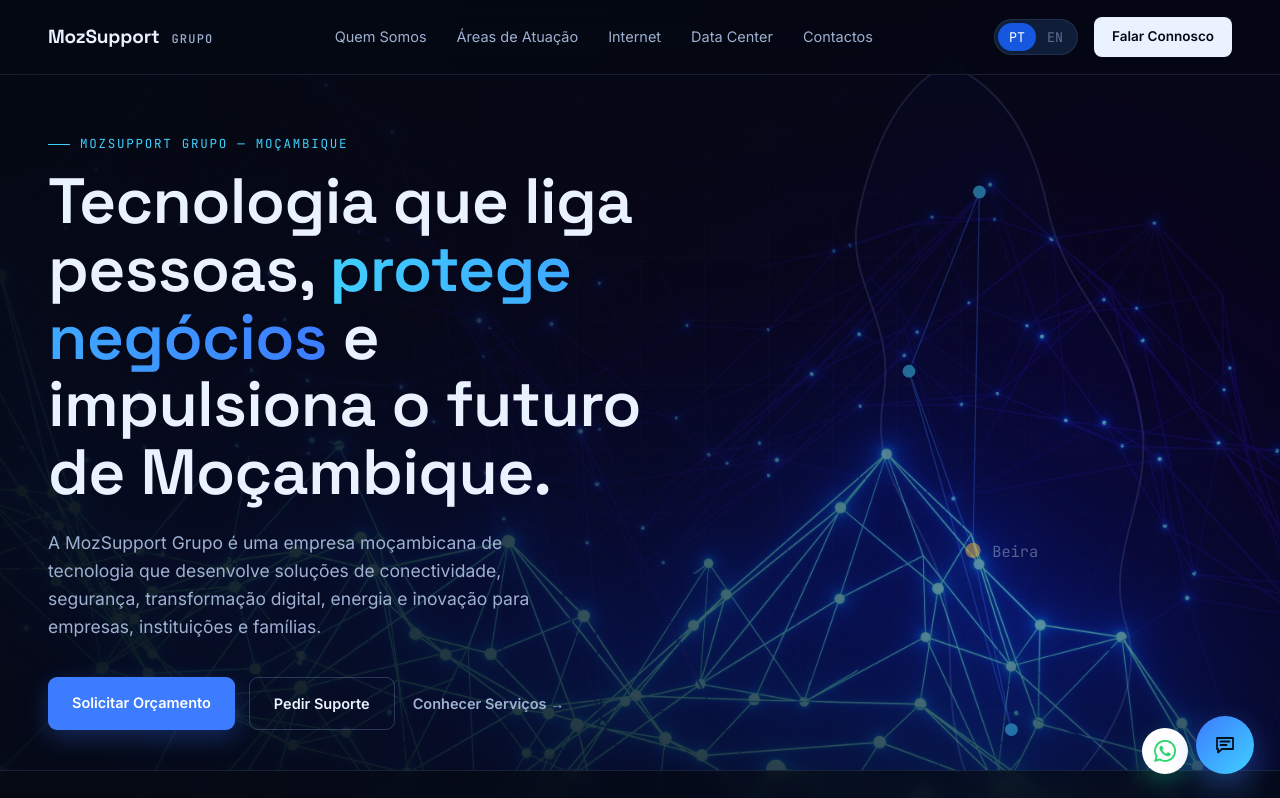
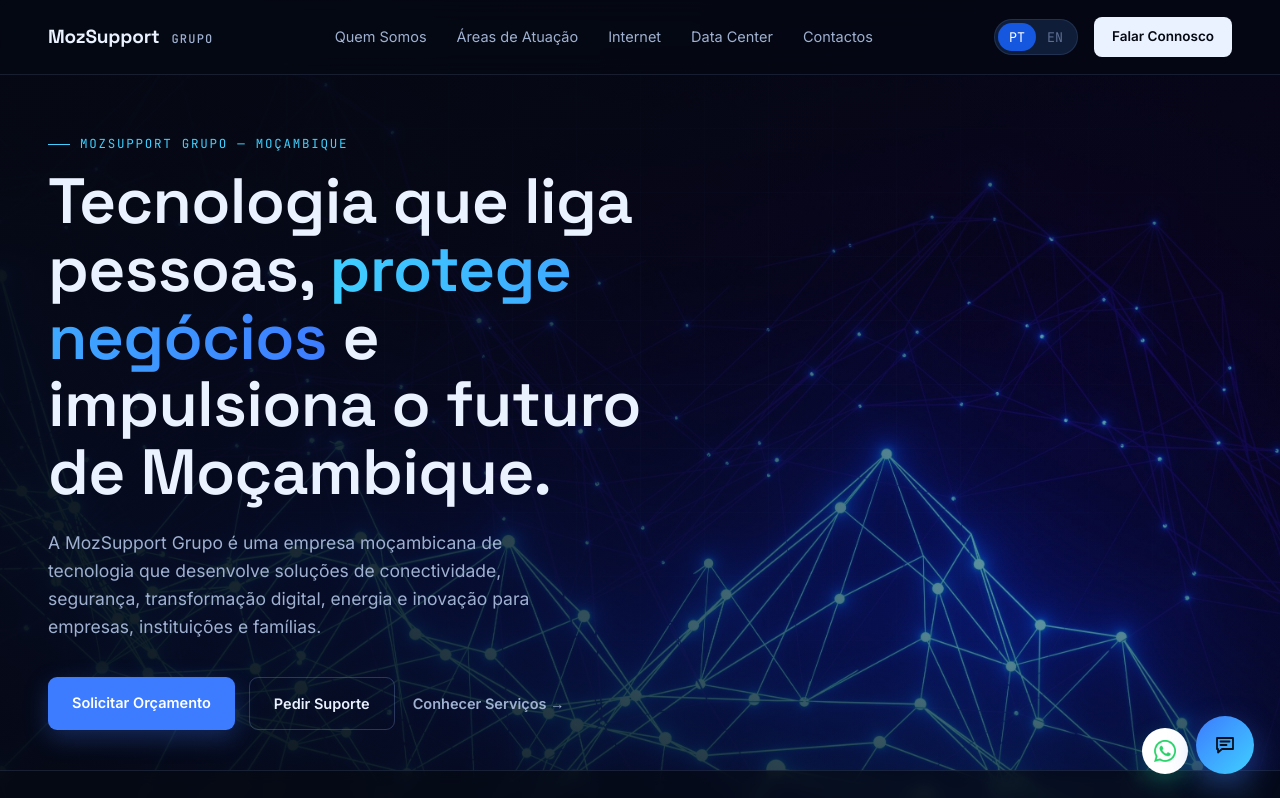
Before and after one commit to KarinaLaiza/mozssupport, a plain HTML site: page index.html in a window 1280 px wide. Shown: the top 798 px of the page. Drawn offline with Linux system fonts and the light colour scheme.

Commit message:
reposição

```diff
--- a/index.html
+++ b/index.html
@@ -39,25 +39,6 @@
 <!-- ================= HERO ================= -->
 <section class="hero" id="home">
   <div class="hero-grid"></div>
-  <svg id="coverage-map" viewBox="0 0 500 640" fill="none" xmlns="http://www.w3.org/2000/svg">
-    <!-- simplified Mozambique-esque coastline shape -->
-    <path d="M180 20 C230 40 250 90 260 140 C275 200 320 230 330 290 C345 360 300 400 320 460 C335 510 300 560 260 600 C230 620 200 600 190 560 C175 500 190 460 170 410 C150 360 120 340 130 280 C140 220 100 190 110 140 C120 90 140 40 180 20Z"
-      stroke="var(--line-strong)" stroke-width="1.5" fill="rgba(22,87,224,0.05)"/>
-    <g stroke="var(--blue-bright)" stroke-width="1" opacity="0.55">
-      <line x1="205" y1="120" x2="150" y2="260"/>
-      <line x1="150" y1="260" x2="200" y2="400"/>
-      <line x1="200" y1="400" x2="230" y2="540"/>
-      <line x1="205" y1="120" x2="200" y2="400"/>
-      <line x1="150" y1="260" x2="230" y2="540"/>
-    </g>
-    <g fill="var(--cyan)">
-      <circle cx="205" cy="120" r="5"><animate attributeName="r" values="5;9;5" dur="2.4s" repeatCount="indefinite"/></circle>
-      <circle cx="150" cy="260" r="5"><animate attributeName="r" values="5;9;5" dur="2.4s" begin="0.4s" repeatCount="indefinite"/></circle>
-      <circle cx="200" cy="400" r="6" fill="#F0B23D"><animate attributeName="r" values="6;11;6" dur="2.4s" begin="0.8s" repeatCount="indefinite"/></circle>
-      <circle cx="230" cy="540" r="5"><animate attributeName="r" values="5;9;5" dur="2.4s" begin="1.2s" repeatCount="indefinite"/></circle>
-    </g>
-    <text x="215" y="405" fill="var(--text-dim)" font-family="JetBrains Mono" font-size="12">Beira</text>
-  </svg>
   <div class="hero-inner">
     <div class="hero-copy">
       <div class="eyebrow" data-pt="MOZSUPPORT GRUPO — MOÇAMBIQUE" data-en="MOZSUPPORT GRUPO — MOZAMBIQUE">MOZSUPPORT GRUPO — MOÇAMBIQUE</div>
```
